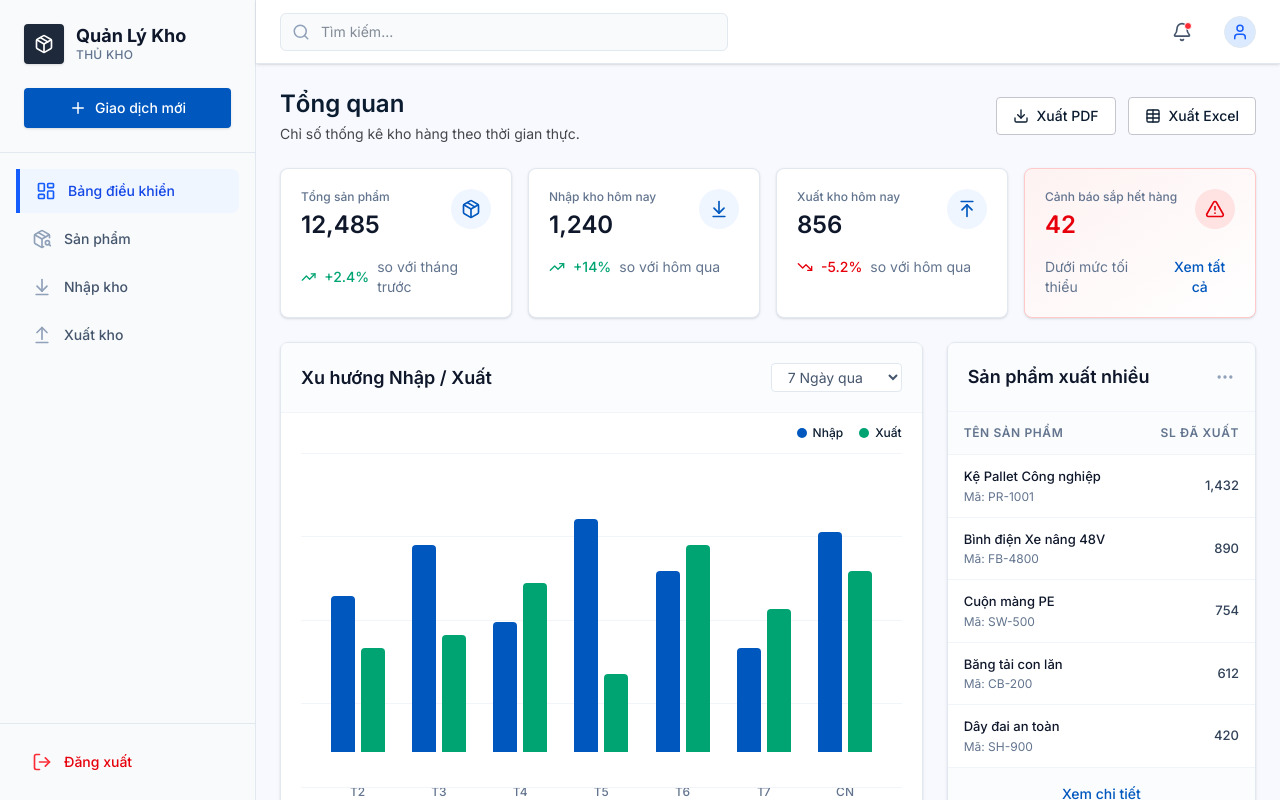
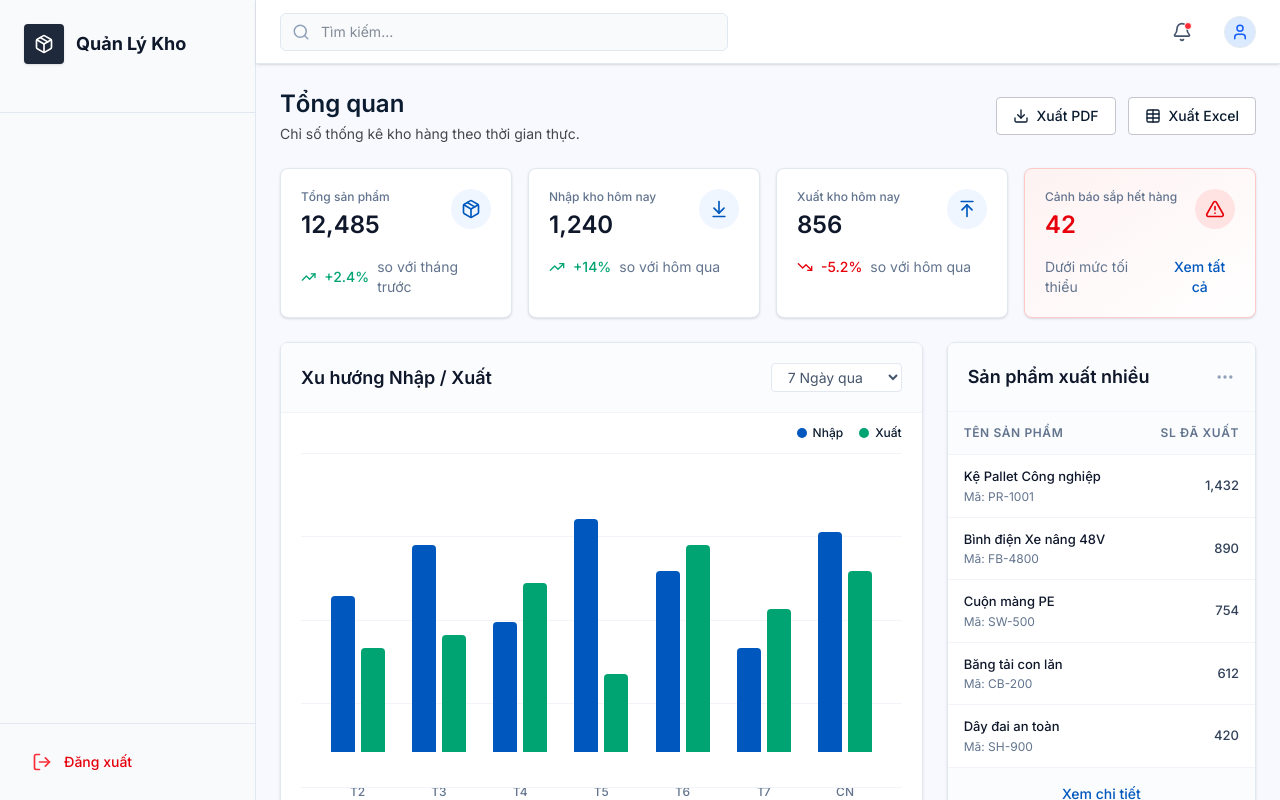
Before and after one commit to Hbest1804/Dev_ops_quanlykho, a React (Vite) app in the folder frontend/: page / in a window 1280 px wide. Built offline with nearby package versions, Linux system fonts and the light colour scheme.

Commit message:
Revert "feat: add AuthContext.tsx"
This reverts commit 6b065e4bb1630849eb8e4617ccba695375ebeb3b.

```diff
--- a/frontend/src/App.tsx
+++ b/frontend/src/App.tsx
@@ -1,18 +1,11 @@
 import Layout from "./component/Layout";
 import Dashboard from "./component/Dashboard";
 import { useState } from "react";
-import { useAuth } from "./contexts/AuthContext";
 
 export default function App() {
   const [currentView, setCurrentView] = useState('dashboard');
-  const { user, loading, logout } = useAuth();
-
-  if (loading) {
-    return <div className="min-h-screen flex items-center justify-center font-medium text-slate-500">Đang tải dữ liệu hệ thống...</div>;
-  }
-
   return (
-    <Layout currentView={currentView} setView={setCurrentView} onLogout={logout} >
+    <Layout currentView={currentView} setView={setCurrentView} onLogout={() => {}} >
       {currentView === 'dashboard' && <Dashboard />}
     </Layout>
   );
--- a/frontend/src/component/Layout.tsx
+++ b/frontend/src/component/Layout.tsx
@@ -1,6 +1,6 @@
 import { ReactNode } from 'react';
 import { Package, LayoutDashboard, PackageSearch, ArrowDownToLine, ArrowUpFromLine, Users, LogOut, Plus, Search, Bell, User, BarChart2 } from 'lucide-react';
-import { useAuth } from '../contexts/AuthContext';
+// import { useAuth } from '../contexts/AuthContext';
 
 const ALL_MENU_ITEMS = [
   { id: 'dashboard', label: 'Bảng điều khiển', icon: LayoutDashboard, roles: ['admin', 'warehouse_staff', 'accountant'] },
@@ -12,16 +12,16 @@ const ALL_MENU_ITEMS = [
 ];
 
 export default function Layout({ currentView, setView, onLogout, children }: { currentView: string, setView: (v: string) => void, onLogout: () => void, children: ReactNode }) {
- const { profile } = useAuth();
+//  const { profile } = useAuth();
 
- const userRole = profile?.role || 'warehouse_staff';
+//  const userRole = profile?.role || 'warehouse_staff';
   const roleLabels: Record<string, string> = {
     admin: 'Quản trị viên',
     warehouse_staff: 'Thủ kho',
     accountant: 'Kế toán'
   };
 
-  const MENU_ITEMS = ALL_MENU_ITEMS.filter(item => item.roles.includes(userRole));
+//   const MENU_ITEMS = ALL_MENU_ITEMS.filter(item => item.roles.includes(userRole));
 
   return (
     <div className="flex h-screen bg-[#f8f9ff] overflow-hidden">
@@ -34,19 +34,19 @@ export default function Layout({ currentView, setView, onLogout, children }: { c
             </div>
             <div>
               <h1 className="text-lg font-bold text-slate-900 leading-tight">Quản Lý Kho</h1>
-              <p className="text-xs text-slate-500 font-medium tracking-wide">{roleLabels[userRole]?.toUpperCase()}</p>
+              {/* <p className="text-xs text-slate-500 font-medium tracking-wide">{roleLabels[userRole]?.toUpperCase()}</p> */}
             </div>
           </div>
-          {['admin', 'warehouse_staff'].includes(userRole) && (
+          {/* {['admin', 'warehouse_staff'].includes(userRole) && (
             <button className="w-full bg-[#0058be] hover:bg-[#2170e4] text-white py-2.5 rounded flex items-center justify-center gap-2 text-sm font-medium transition-colors shadow-sm">
               <Plus size={18} />
               Giao dịch mới
             </button>
-          )}
+          )} */}
         </div>
 
         <div className="flex-1 overflow-y-auto p-4 flex flex-col gap-1">
-          {MENU_ITEMS.map((item) => {
+          {/* {MENU_ITEMS.map((item) => {
             const Icon = item.icon;
             const isActive = currentView === item.id;
             return (
@@ -63,7 +63,7 @@ export default function Layout({ currentView, setView, onLogout, children }: { c
                 {item.label}
               </button>
             );
-          })}
+          })} */}
         </div>
 
         <div className="p-4 border-t border-slate-200 flex flex-col gap-1">
--- a/frontend/src/contexts/AuthContext.tsx
+++ /dev/null
@@ -1,63 +0,0 @@
-import React, { createContext, useContext, useState, useEffect } from 'react';
-import toast from 'react-hot-toast';
-
-type Profile = {
-  id: string;
-  email: string;
-  full_name: string;
-  role: 'admin' | 'warehouse_staff' | 'accountant';
-};
-
-type AuthContextType = {
-  user: any;
-  profile: Profile | null;
-  loading: boolean;
-  login: (email: string) => void;
-  logout: () => void;
-};
-
-const AuthContext = createContext<AuthContextType>({} as any);
-
-export const AuthProvider = ({ children }: { children: React.ReactNode }) => {
-  const [user, setUser] = useState<any>(null);
-  const [profile, setProfile] = useState<Profile | null>(null);
-  const [loading, setLoading] = useState(true);
-
-  useEffect(() => {
-    const stored = localStorage.getItem('wareflow_user');
-    if (stored) {
-      const parsed = JSON.parse(stored);
-      setUser({ email: parsed.email });
-      setProfile(parsed);
-    }
-    setLoading(false);
-  }, []);
-
-  const login = (email: string) => {
-    const mockProfile: Profile = {
-      id: '1',
-      email,
-      full_name: email.split('@')[0],
-      role: 'admin',
-    };
-    setUser({ email });
-    setProfile(mockProfile);
-    localStorage.setItem('wareflow_user', JSON.stringify(mockProfile));
-    toast.success('Đăng nhập thành công!');
-  };
-
-  const logout = () => {
-    setUser(null);
-    setProfile(null);
-    localStorage.removeItem('wareflow_user');
-    toast.success('Đã đăng xuất');
-  };
-
-  return (
-    <AuthContext.Provider value={{ user, profile, loading, login, logout }}>
-      {children}
-    </AuthContext.Provider>
-  );
-};
-
-export const useAuth = () => useContext(AuthContext);
```
